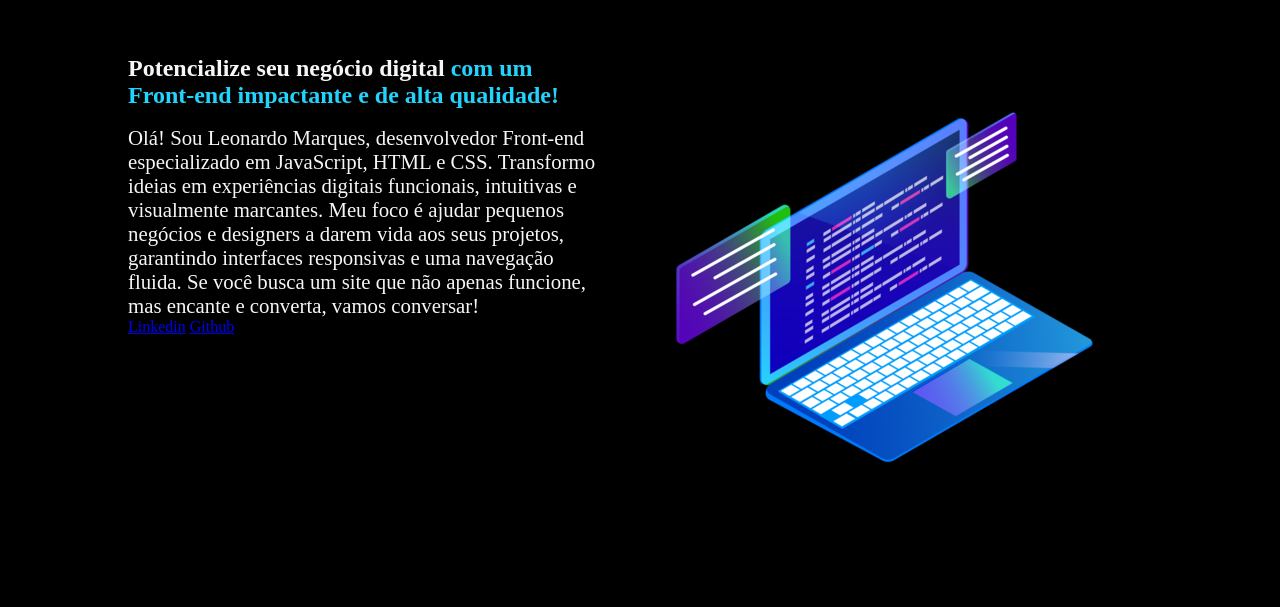
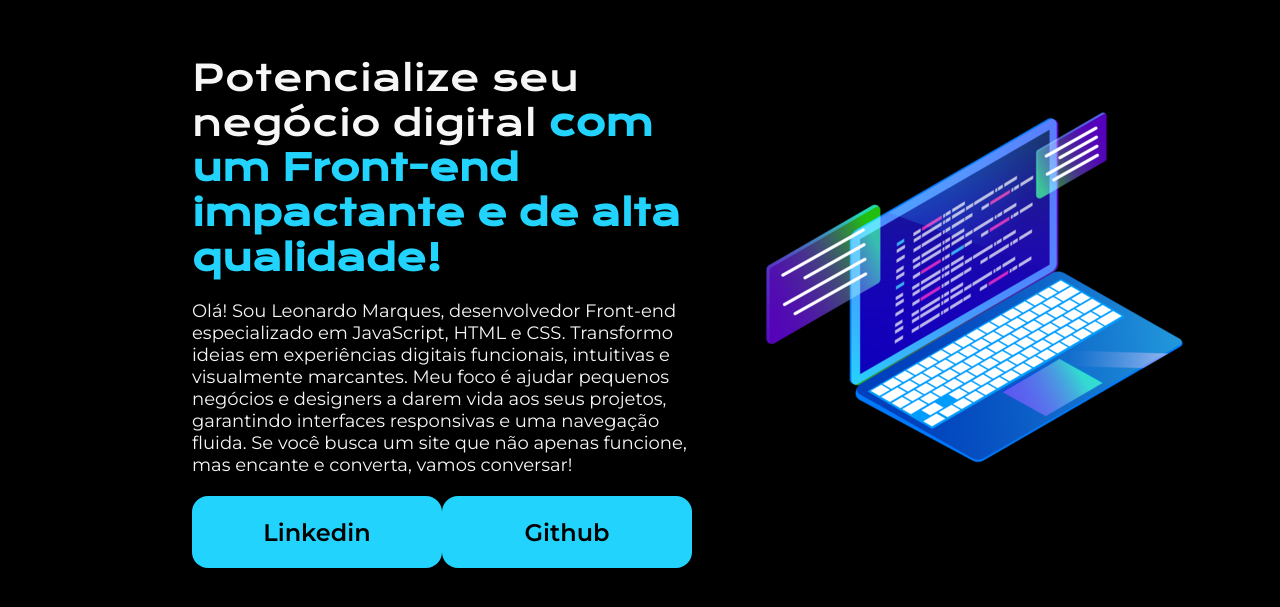
Before and after one commit to leomarquesRJ/portfolio, a plain HTML site: page index.html in a window 1280 px wide. Shown: the part 107-714 px from the top of the page. Drawn offline with nearby package versions, Linux system fonts and the light colour scheme.

Commit message:
estilizando os botões e fontes

```diff
--- a/index.html
+++ b/index.html
@@ -18,8 +18,10 @@
 
                 Se você busca um site que não apenas funcione, mas encante e converta, vamos conversar!
             </p>
-            <a href="//www.linkedin.com/in/leomarques-a5bb08117/" target="_blank">Linkedin</a>
-            <a href="https://github.com/leomarquesRJ" target="_blank">Github</a>
+            <div class="section__links">
+                <a class="section__div__links" href="//www.linkedin.com/in/leomarques-a5bb08117/" target="_blank">Linkedin</a>
+                <a class="section__div__links" href="https://github.com/leomarquesRJ" target="_blank">Github</a>
+            </div>
         </section>
         <img src="img/programming.png" alt="imagem PNG de pt.pngtree.com/">
     </main>
--- a/style.css
+++ b/style.css
@@ -1,3 +1,7 @@
+
+@import url('https://fonts.googleapis.com/css2?family=Krona+One&display=swap');
+@import url('https://fonts.googleapis.com/css2?family=Montserrat:ital,wght@0,100..900;1,100..900&display=swap');
+
 * {
     margin: 0;
     padding: 0;
@@ -11,7 +15,7 @@ body {
 }
 
 .container__main {
-    margin: 10%;
+    margin: 10% 15%;
     display: flex;
     align-items: center;
     justify-content: space-between;
@@ -20,15 +24,46 @@ body {
 .container__section {
     width: 615px;
     height: 482px;
+    display: flex;
+    flex-direction: column;
+    gap: 20px;
 }
 
-.section__titulo>p {
-    font-size: 2.5em;
+.section__titulo {
+    font-size: 36px;
+    font-family: "Krona One", serif;
+    font-weight: 400;
 }
 
 .section__paragrafo {
-    margin-top: 0.8em;
-    font-size: 1.3em;
+    font-size: 18px;
+    font-family: "Montserrat", serif;
+    font-weight: 400;
+}
+
+.section__links {
+    display: flex;
+    justify-content: space-between;
+}
+
+.section__div__links {
+    background-color: #22D4FD;
+    font-family: Montserrat, sans-serif;
+    font-weight: 600;
+    font-size: 24px;
+    width: 250px;
+    padding: 21.5px 0;
+    text-align: center;
+    color:black;
+    border-radius: 16px;
+    text-decoration: none;
+
+}
+
+.section__div__links:hover {
+    background-color: rgba(196, 109, 253, 0.685);
+    font-weight: 800;
+    color: #f6f6f6;
 }
 
 .titulo__destaque {
```
